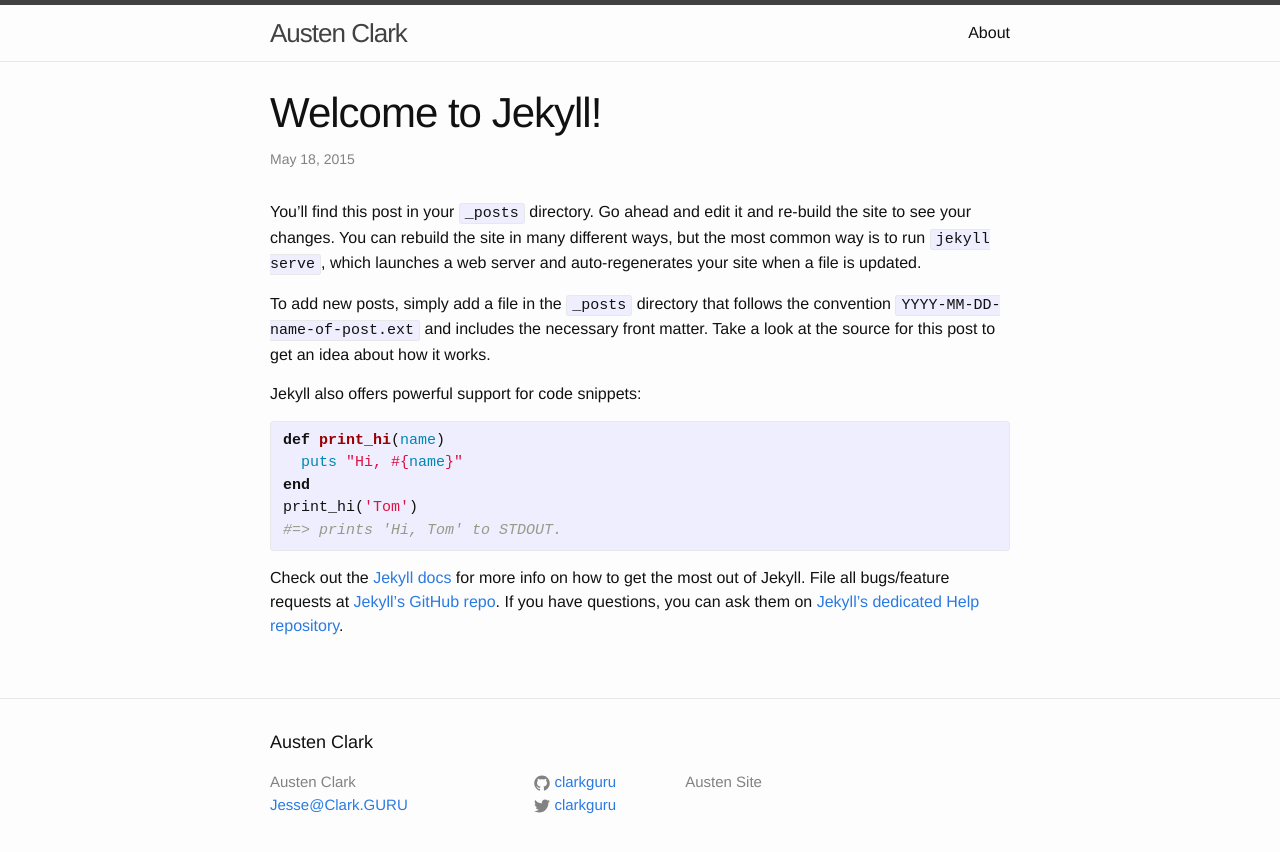
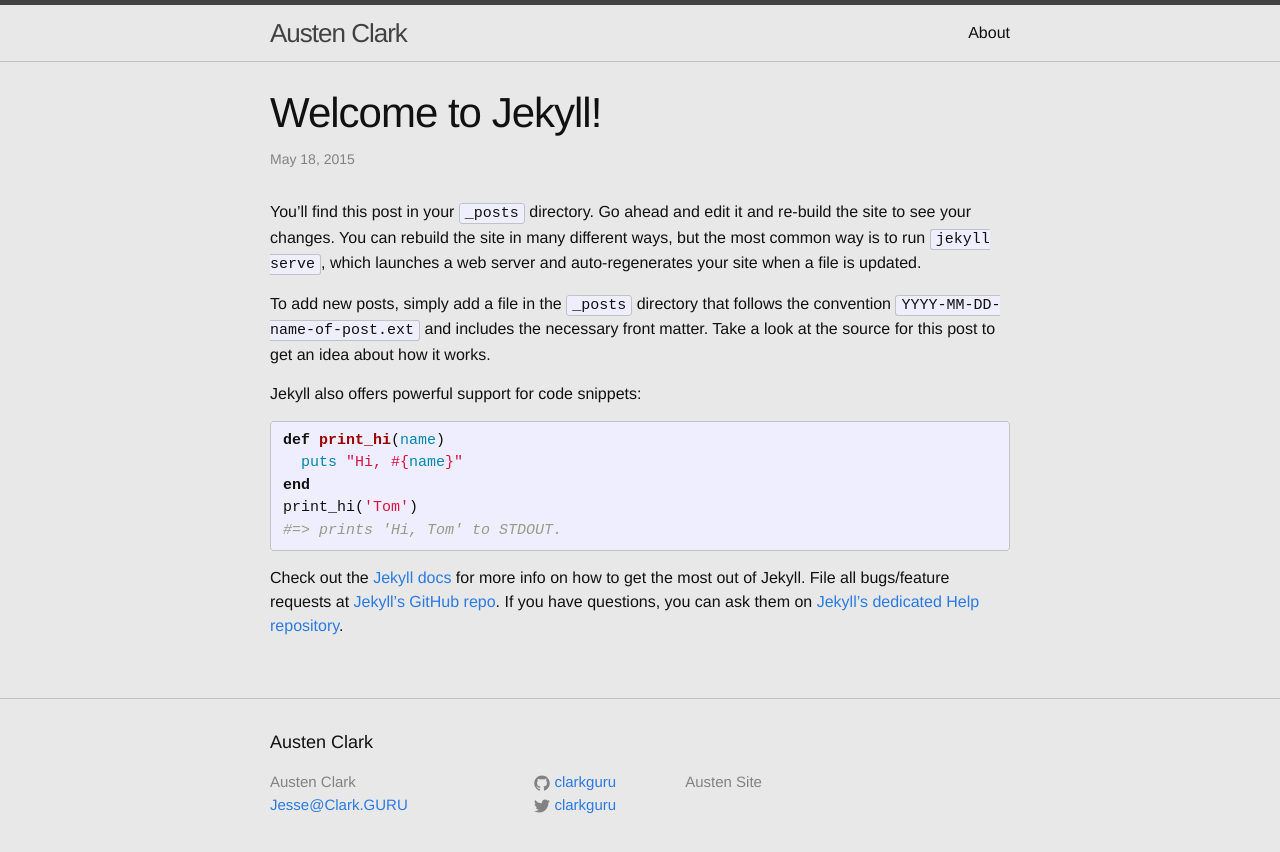
Before and after one commit to austenclark/austenclark.github.io, a Jekyll site: the page built from _posts/2015-05-18-welcome-to-jekyll.markdown, in a window 1280 px wide. Shown: the top 852 px of the page. Built offline with Jekyll 4.4.1, drawn with Linux system fonts in a browser that asks for light colours.

Commit message:
CSS changes

```diff
--- a/_sass/_base.scss
+++ b/_sass/_base.scss
@@ -35,7 +35,27 @@ ul, ol, dl, figure,
     margin-bottom: $spacing-unit / 2;
 }
 
+.polaroid {
+  position: relative;
+  width: 800px;
+}
 
+.polaroid img {
+  border: 10px solid #fff;
+  border-bottom: 45px solid #fff;
+  -webkit-box-shadow: 3px 3px 3px #777;
+     -moz-box-shadow: 3px 3px 3px #777;
+          box-shadow: 3px 3px 3px #777;
+}
+
+.polaroid p {
+  position: absolute;
+  text-align: center;
+  width: 100%;
+  bottom: 0px;
+  font: 400 18px/1 'Kaushan Script', cursive;
+  color: #888;
+}
 
 /**
  * Images
--- a/css/main.scss
+++ b/css/main.scss
@@ -14,11 +14,11 @@ $base-line-height: 1.5;
 $spacing-unit:     30px;
 
 $text-color:       #111;
-$background-color: #fdfdfd;
+$background-color: lighten(#828282, 40%);
 $brand-color:      #2a7ae2;
 
 $grey-color:       #828282;
-$grey-color-light: lighten($grey-color, 40%);
+$grey-color-light: lighten($grey-color, 25%);
 $grey-color-dark:  darken($grey-color, 25%);
 
 // Width of the content area
--- a/index.html
+++ b/index.html
@@ -5,8 +5,9 @@ layout: default
 <div class="home">
 
   <h1 class="page-heading">Austen and Harper</h1>
-  <img src="https://s3-us-west-2.amazonaws.com/photos-austenclark/AandH.jpg" Alt="Austen and Harper">
-
+  <div class="polaroid">
+    <img src="https://s3-us-west-2.amazonaws.com/photos-austenclark/AandH2.jpg" Alt="Austen and Harper">
+  </div>
   <p class="rss-subscribe">subscribe <a href="{{ "/feed.xml" | prepend: site.baseurl }}">via RSS</a></p>
 
 </div>
```
